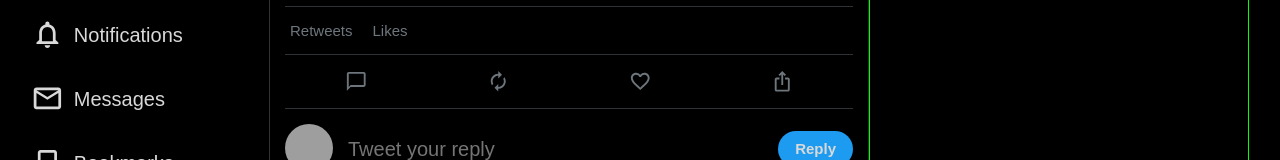
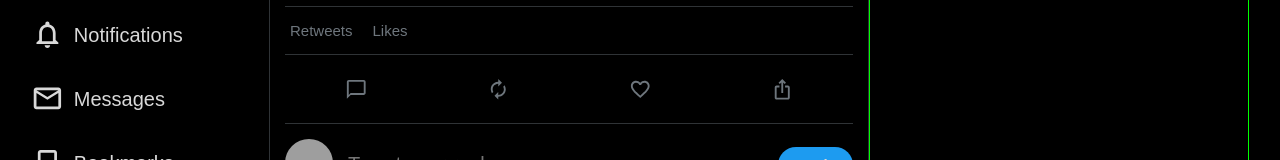
Before and after one commit to MarioQuirosLuna/TwitterClone_FrontEnd-React, a React (Create React App) app: page /1/status/1 in a window 1280 px wide. Shown: the part 170-330 px from the top of the page. Built offline with nearby package versions, Linux system fonts and the light colour scheme; no server answers; grey boxes are pictures that could not be loaded.

Commit message:
Add: hover colors on icons PostDetails

```diff
--- a/src/Pages/PostDetails/PostDetails.jsx
+++ b/src/Pages/PostDetails/PostDetails.jsx
@@ -74,10 +74,26 @@ const PostDetails = () => {
 					</div>
 				</div>
 				<div className="tweetDetails__icons">
-					<ChatBubbleOutlineOutlinedIcon />
-					<AutorenewOutlinedIcon />
-					<FavoriteBorderOutlinedIcon />
-					<IosShareOutlinedIcon />
+					<div className="option comments">
+						<i>
+							<ChatBubbleOutlineOutlinedIcon />
+						</i>
+					</div>
+					<div className="option retweet">
+						<i>
+							<AutorenewOutlinedIcon />
+						</i>
+					</div>
+					<div className="option like">
+						<i>
+							<FavoriteBorderOutlinedIcon />
+						</i>
+					</div>
+					<div className="option share">
+						<i>
+							<IosShareOutlinedIcon />
+						</i>
+					</div>
 				</div>
 				<div className="tweetDetails__newComment">
 					<PhotoUser url={appContext?.user?.user_photo} />
--- a/src/Pages/PostDetails/PostDetails.scss
+++ b/src/Pages/PostDetails/PostDetails.scss
@@ -1,5 +1,6 @@
+@use '../../shared/Styles/hoverIconOption' as *;
+@use '../../shared/Styles/breakpoints' as *;
 @import '../../shared/Styles/colors';
-@import '../../shared/Styles/breakpoints';
 
 .container__tweetDetails{
     width: 100%;
@@ -72,6 +73,29 @@
             color: $color_text_gray;
             padding: 15px 0 15px 0;
             border-bottom: 1px solid $border_color_light;
+
+            .option{
+                display: flex;
+                justify-content: center;
+                align-items: center;
+                cursor: pointer;
+                i{
+                    width: 38px;
+                    height: 38px;
+                    display: flex;
+                    justify-content: center;
+                    align-items: center;
+                }
+            }
+            .comments, .share, .statistics{
+                @include iconOptionStandard;
+            }
+            .retweet{
+                @include iconOptionRetweet;
+            }
+            .like{
+                @include iconOptionLike;
+            }
         }
 
         .tweetDetails__newComment{
```
